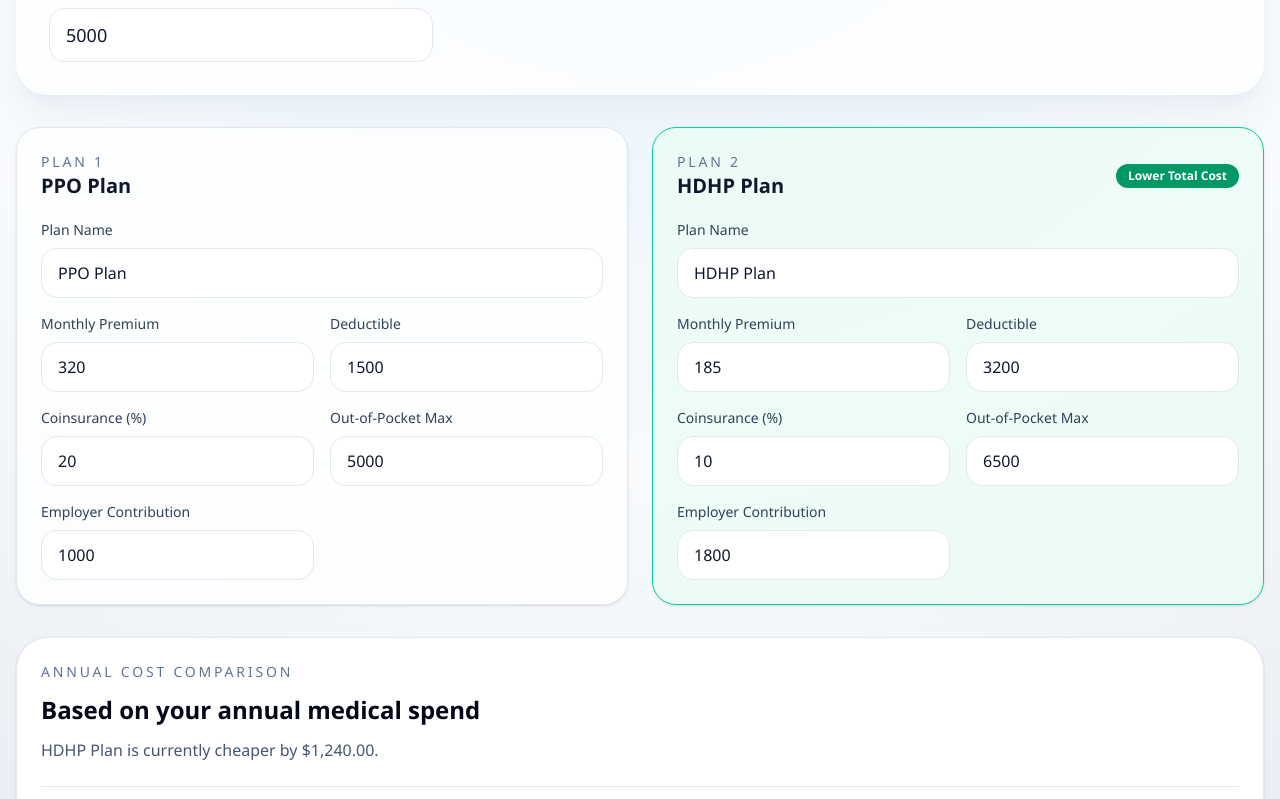
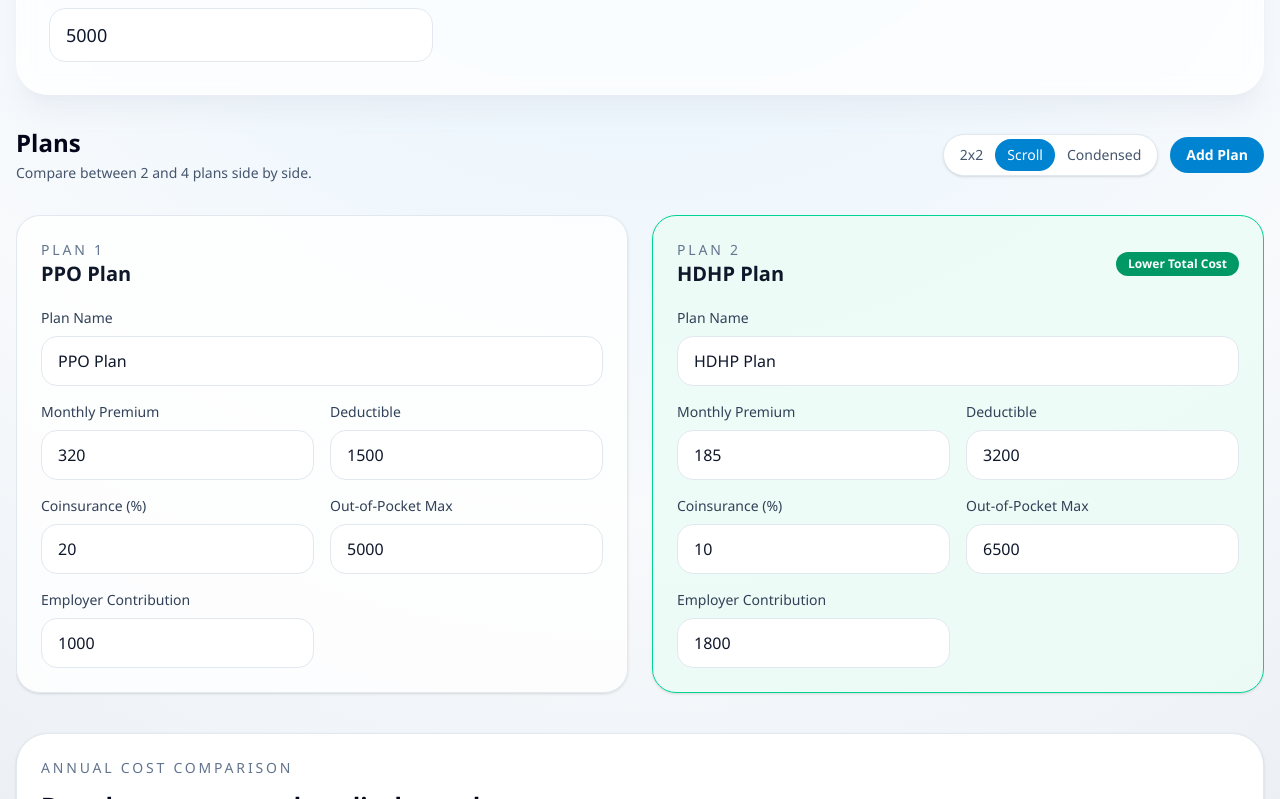
Before and after one commit to EmilyKedenburg/InsuranceComparison, a React (Vite) app: page / in a window 1280 px wide. Shown: the part 341-1140 px from the top of the page. Built offline with nearby package versions, Linux system fonts and the light colour scheme; the HTML template or start-up script is replaced by a standard one.

Commit message:
Added 2-4 plan comparison. Added 3 modes of view for plans.

```diff
--- a/src/App.tsx
+++ b/src/App.tsx
@@ -2,15 +2,19 @@ import { useState } from 'react'
 import { ComparisonResults } from './components/ComparisonResults'
 import { PlanForm } from './components/PlanForm'
 import { defaultPlans } from './data/defaultPlans'
-import { calculateAnnualCost, chooseCheaperPlan } from './lib/insurance'
+import { calculateAnnualCost, getCheapestPlanIndex } from './lib/insurance'
 import { validateAnnualMedicalSpend, validatePlan } from './lib/validation'
 import type { InsurancePlan } from './types/insurance'
 
-const initialPlans = structuredClone(defaultPlans)
+const minimumPlanCount = 2
+const maximumPlanCount = 4
+const initialPlans = structuredClone(defaultPlans.slice(0, minimumPlanCount))
+type PlanViewMode = 'grid' | 'scroll' | 'condensed'
 
 export default function App() {
   const [plans, setPlans] = useState<InsurancePlan[]>(initialPlans)
   const [annualMedicalSpend, setAnnualMedicalSpend] = useState(5000)
+  const [planViewMode, setPlanViewMode] = useState<PlanViewMode>('scroll')
 
   const updatePlan = (
     index: number,
@@ -24,18 +28,40 @@ export default function App() {
     )
   }
 
-  const leftResult = calculateAnnualCost(plans[0], annualMedicalSpend)
-  const rightResult = calculateAnnualCost(plans[1], annualMedicalSpend)
-  const cheaperPlan = chooseCheaperPlan(leftResult, rightResult)
-  const leftIsCheaper = cheaperPlan === 'left'
-  const rightIsCheaper = cheaperPlan === 'right'
-  const leftValidation = validatePlan(plans[0])
-  const rightValidation = validatePlan(plans[1])
+  const addPlan = () => {
+    setPlans((currentPlans) => {
+      if (currentPlans.length >= maximumPlanCount) {
+        return currentPlans
+      }
+
+      return [...currentPlans, structuredClone(defaultPlans[currentPlans.length])]
+    })
+  }
+
+  const removePlan = (index: number) => {
+    setPlans((currentPlans) =>
+      currentPlans.length <= minimumPlanCount
+        ? currentPlans
+        : currentPlans.filter((_, planIndex) => planIndex !== index),
+    )
+  }
+
+  const results = plans.map((plan) => calculateAnnualCost(plan, annualMedicalSpend))
+  const cheapestPlanIndex = getCheapestPlanIndex(results)
+  const validations = plans.map((plan) => validatePlan(plan))
   const spendValidation = validateAnnualMedicalSpend(annualMedicalSpend)
   const hasValidationIssues =
-    leftValidation.errors.length > 0 ||
-    rightValidation.errors.length > 0 ||
+    validations.some((validation) => validation.errors.length > 0) ||
     spendValidation.errors.length > 0
+  const compactView = planViewMode === 'condensed'
+  const planLayoutClass =
+    planViewMode === 'grid'
+      ? 'grid gap-6 md:grid-cols-2'
+      : planViewMode === 'condensed'
+        ? 'grid grid-cols-1 gap-4 lg:grid-cols-2 2xl:grid-cols-4'
+        : 'grid min-w-max grid-flow-col gap-6'
+  const planLayoutStyle =
+    planViewMode === 'scroll' ? { gridAutoColumns: 'minmax(22rem, 1fr)' } : undefined
 
   return (
     <main className="min-h-screen bg-[radial-gradient(circle_at_top,_#e0f2fe,_#f8fafc_50%,_#e2e8f0)] px-4 py-10 text-slate-900">
@@ -90,31 +116,75 @@ export default function App() {
           ) : null}
         </section>
 
-        <section className="grid gap-6 xl:grid-cols-2">
-          <PlanForm
-            fieldErrors={leftValidation.fieldErrors}
-            isCheaper={leftIsCheaper}
-            plan={plans[0]}
-            title="Plan 1"
-            warnings={leftValidation.warnings}
-            onChange={(field, value) => updatePlan(0, field, value)}
-          />
-          <PlanForm
-            fieldErrors={rightValidation.fieldErrors}
-            isCheaper={rightIsCheaper}
-            plan={plans[1]}
-            title="Plan 2"
-            warnings={rightValidation.warnings}
-            onChange={(field, value) => updatePlan(1, field, value)}
-          />
+        <section className="flex items-center justify-between gap-4">
+          <div>
+            <h2 className="text-2xl font-semibold text-slate-950">Plans</h2>
+            <p className="mt-1 text-sm text-slate-600">
+              Compare between {minimumPlanCount} and {maximumPlanCount} plans side by
+              side.
+            </p>
+          </div>
+          <div className="flex flex-wrap items-center justify-end gap-3">
+            <div
+              aria-label="Plan view mode"
+              className="flex rounded-full border border-slate-200 bg-white p-1 shadow-sm"
+              role="group"
+            >
+              {[
+                ['grid', '2x2'],
+                ['scroll', 'Scroll'],
+                ['condensed', 'Condensed'],
+              ].map(([mode, label]) => (
+                <button
+                  key={mode}
+                  aria-pressed={planViewMode === mode}
+                  className={`rounded-full px-3 py-1.5 text-sm font-medium transition ${
+                    planViewMode === mode
+                      ? 'bg-sky-600 text-white'
+                      : 'text-slate-600 hover:bg-slate-100'
+                  }`}
+                  type="button"
+                  onClick={() => setPlanViewMode(mode as PlanViewMode)}
+                >
+                  {label}
+                </button>
+              ))}
+            </div>
+            <button
+              className="rounded-full bg-sky-600 px-4 py-2 text-sm font-semibold text-white transition hover:bg-sky-700 disabled:cursor-not-allowed disabled:bg-slate-300"
+              disabled={plans.length >= maximumPlanCount}
+              type="button"
+              onClick={addPlan}
+            >
+              Add Plan
+            </button>
+          </div>
         </section>
 
-        <ComparisonResults
-          leftPlan={plans[0]}
-          leftResult={leftResult}
-          rightPlan={plans[1]}
-          rightResult={rightResult}
-        />
+        <section
+          className={planViewMode === 'scroll' ? 'overflow-x-auto pb-2' : ''}
+          data-testid="plan-layout"
+        >
+          <div className={planLayoutClass} style={planLayoutStyle}>
+            {plans.map((plan, index) => (
+              <PlanForm
+                key={`${plan.name}-${index}`}
+                compact={compactView}
+                fieldErrors={validations[index].fieldErrors}
+                isCheaper={index === cheapestPlanIndex}
+                plan={plan}
+              title={`Plan ${index + 1}`}
+              warnings={validations[index].warnings}
+              onChange={(field, value) => updatePlan(index, field, value)}
+              onRemove={
+                plans.length > minimumPlanCount ? () => removePlan(index) : undefined
+              }
+            />
+          ))}
+          </div>
+        </section>
+
+        <ComparisonResults plans={plans} results={results} viewMode={planViewMode} />
       </div>
     </main>
   )
--- a/src/components/ComparisonResults.tsx
+++ b/src/components/ComparisonResults.tsx
@@ -1,11 +1,10 @@
 import type { AnnualCostBreakdown, InsurancePlan } from '../types/insurance'
-import { chooseCheaperPlan } from '../lib/insurance'
+import { getCheapestPlanIndex } from '../lib/insurance'
 
 interface ComparisonResultsProps {
-  leftPlan: InsurancePlan
-  rightPlan: InsurancePlan
-  leftResult: AnnualCostBreakdown
-  rightResult: AnnualCostBreakdown
+  plans: InsurancePlan[]
+  results: AnnualCostBreakdown[]
+  viewMode: 'grid' | 'scroll' | 'condensed'
 }
 
 const currencyFormatter = new Intl.NumberFormat('en-US', {
@@ -20,11 +19,13 @@ function SummaryCard({
   plan,
   result,
   highlighted,
+  compact,
 }: {
   label: string
   plan: InsurancePlan
   result: AnnualCostBreakdown
   highlighted: boolean
+  compact: boolean
 }) {
   return (
     <article
@@ -35,8 +36,10 @@ function SummaryCard({
       }`}
     >
       <p className="text-sm uppercase tracking-[0.2em] text-slate-500">{label}</p>
-      <h3 className="mt-2 text-2xl font-semibold text-slate-900">{plan.name}</h3>
-      <p className="mt-4 text-4xl font-bold text-slate-950">
+      <h3 className={`mt-2 font-semibold text-slate-900 ${compact ? 'text-xl' : 'text-2xl'}`}>
+        {plan.name}
+      </h3>
+      <p className={`mt-4 font-bold text-slate-950 ${compact ? 'text-3xl' : 'text-4xl'}`}>
         {currencyFormatter.format(result.totalAnnualCost)}
       </p>
       <div className="mt-5 space-y-2 text-sm text-slate-600">
@@ -51,13 +54,28 @@ function SummaryCard({
 }
 
 export function ComparisonResults({
-  leftPlan,
-  rightPlan,
-  leftResult,
-  rightResult,
+  plans,
+  results,
+  viewMode,
 }: ComparisonResultsProps) {
-  const cheaperPlan = chooseCheaperPlan(leftResult, rightResult)
-  const savings = Math.abs(leftResult.totalAnnualCost - rightResult.totalAnnualCost)
+  const cheapestPlanIndex = getCheapestPlanIndex(results)
+  const sortedTotals = [...results]
+    .map((result, index) => ({ result, index }))
+    .sort((left, right) => left.result.totalAnnualCost - right.result.totalAnnualCost)
+  const savings =
+    sortedTotals.length > 1
+      ? sortedTotals[1].result.totalAnnualCost - sortedTotals[0].result.totalAnnualCost
+      : 0
+
+  const compact = viewMode === 'condensed'
+  const containerClass =
+    viewMode === 'grid'
+      ? 'grid gap-4 md:grid-cols-2'
+      : viewMode === 'condensed'
+        ? 'grid grid-cols-2 gap-4 xl:grid-cols-4'
+        : 'grid min-w-max grid-flow-col gap-4'
+  const containerStyle =
+    viewMode === 'scroll' ? { gridAutoColumns: 'minmax(18rem, 1fr)' } : undefined
 
   return (
     <section className="rounded-[2rem] border border-slate-200 bg-white p-6 shadow-sm">
@@ -69,24 +87,24 @@ export function ComparisonResults({
           Based on your annual medical spend
         </h2>
         <p className="text-slate-600">
-          {cheaperPlan === 'left' ? leftPlan.name : rightPlan.name} is currently cheaper
-          by {currencyFormatter.format(savings)}.
+          {plans[cheapestPlanIndex].name} is currently the cheapest plan
+          {sortedTotals.length > 1 ? ` by ${currencyFormatter.format(savings)}` : ''}.
         </p>
       </div>
 
-      <div className="mt-6 grid gap-4 lg:grid-cols-2">
-        <SummaryCard
-          highlighted={cheaperPlan === 'left'}
-          label="Plan 1"
-          plan={leftPlan}
-          result={leftResult}
-        />
-        <SummaryCard
-          highlighted={cheaperPlan === 'right'}
-          label="Plan 2"
-          plan={rightPlan}
-          result={rightResult}
-        />
+      <div className={`mt-6 ${viewMode === 'scroll' ? 'overflow-x-auto pb-2' : ''}`}>
+        <div className={containerClass} style={containerStyle}>
+          {plans.map((plan, index) => (
+            <SummaryCard
+              key={`${plan.name}-${index}`}
+              compact={compact}
+              highlighted={index === cheapestPlanIndex}
+              label={`Plan ${index + 1}`}
+              plan={plan}
+              result={results[index]}
+            />
+          ))}
+        </div>
       </div>
     </section>
   )
--- a/src/components/PlanForm.tsx
+++ b/src/components/PlanForm.tsx
@@ -5,8 +5,10 @@ interface PlanFormProps {
   title: string
   plan: InsurancePlan
   isCheaper: boolean
+  compact?: boolean
   fieldErrors?: Partial<Record<keyof InsurancePlan, string>>
   warnings?: string[]
+  onRemove?: () => void
   onChange: (field: keyof InsurancePlan, value: string | number) => void
 }
 
@@ -26,8 +28,10 @@ export function PlanForm({
   title,
   plan,
   isCheaper,
+  compact = false,
   fieldErrors = {},
   warnings = [],
+  onRemove,
   onChange,
 }: PlanFormProps) {
   const handleTextChange = (event: ChangeEvent<HTMLInputElement>) => {
@@ -54,14 +58,25 @@ export function PlanForm({
           </p>
           <h2 className="text-xl font-semibold text-slate-900">{plan.name}</h2>
         </div>
-        {isCheaper ? (
-          <span className="rounded-full bg-emerald-600 px-3 py-1 text-xs font-semibold text-white">
-            Lower Total Cost
-          </span>
-        ) : null}
+        <div className="flex items-center gap-2">
+          {isCheaper ? (
+            <span className="rounded-full bg-emerald-600 px-3 py-1 text-xs font-semibold text-white">
+              Lower Total Cost
+            </span>
+          ) : null}
+          {onRemove ? (
+            <button
+              className="rounded-full border border-slate-300 px-3 py-1 text-xs font-semibold text-slate-700 transition hover:border-slate-400 hover:bg-slate-100"
+              type="button"
+              onClick={onRemove}
+            >
+              Remove Plan
+            </button>
+          ) : null}
+        </div>
       </div>
 
-      <div className="grid gap-4 sm:grid-cols-2">
+      <div className={`grid gap-4 ${compact ? '' : 'sm:grid-cols-2'}`}>
         <label className="sm:col-span-2">
           <span className="mb-2 block text-sm font-medium text-slate-700">
             Plan Name
--- a/src/lib/insurance.ts
+++ b/src/lib/insurance.ts
@@ -52,3 +52,13 @@ export function chooseCheaperPlan(
 ): 'left' | 'right' {
   return leftResult.totalAnnualCost <= rightResult.totalAnnualCost ? 'left' : 'right'
 }
+
+export function getCheapestPlanIndex(results: AnnualCostBreakdown[]): number {
+  return results.reduce(
+    (lowestIndex, currentResult, currentIndex, allResults) =>
+      currentResult.totalAnnualCost < allResults[lowestIndex].totalAnnualCost
+        ? currentIndex
+        : lowestIndex,
+    0,
+  )
+}
```
Also changed, not shown: src/data/defaultPlans.ts (+16 -0 lines), 1 other file (tests, documents, lock files or other folders).
